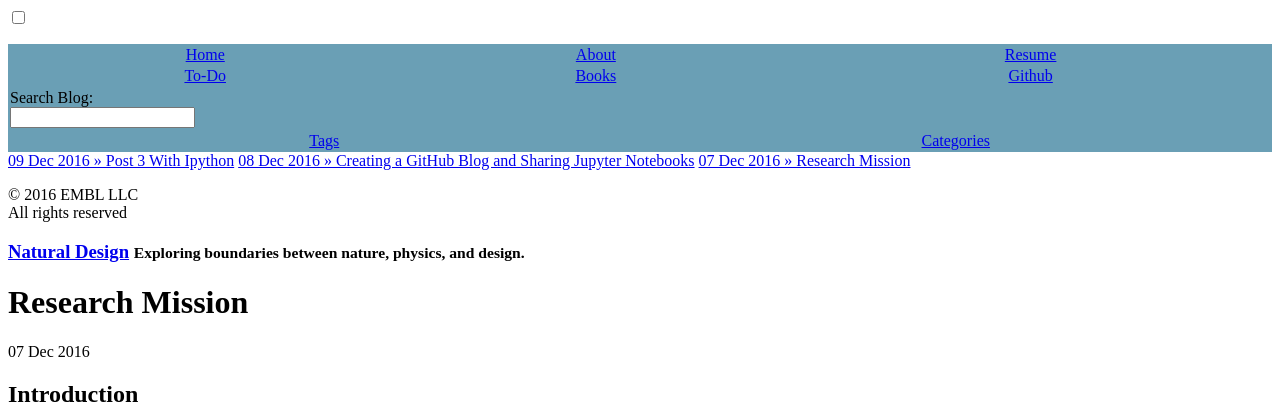
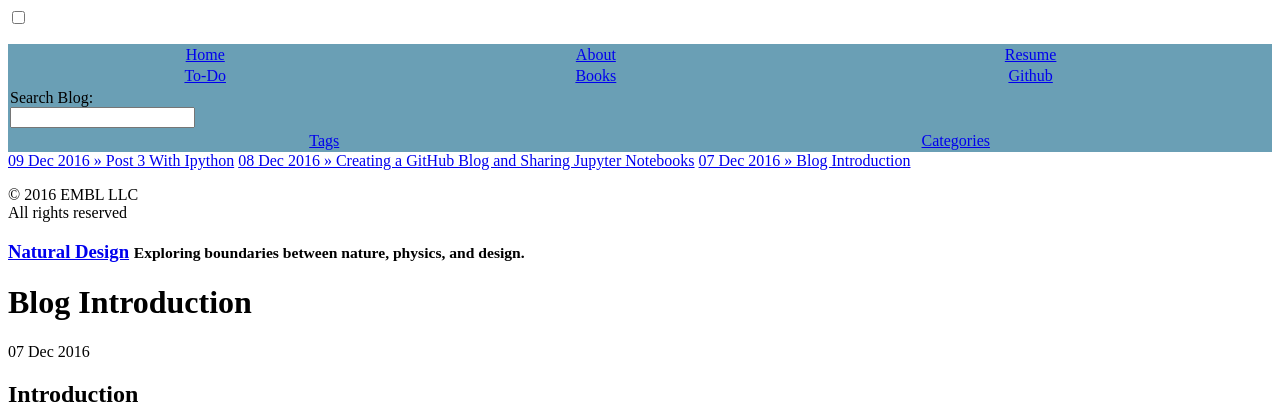
Before and after one commit to stembl/stembl.github.io, a Jekyll site: the page built from _posts/2016-12-07-blog-introduction.md, in a window 1280 px wide. Shown: the top 409 px of the page. Built offline with Jekyll 4.4.1, drawn with Linux system fonts in a browser that asks for light colours; comment, search, counter and statistics services are not loaded.

Commit message:
post 1 0.2

```diff
--- a/_posts/2016-12-07-first-post.md
+++ b/_posts/2016-12-07-blog-introduction.md
@@ -1,7 +1,7 @@
 ---
 layout: post
 published: true
-title: Research Mission
+title: Blog Introduction
 category: blog
 tags: goals
 ---
```
Also changed, not shown: _posts/2016-12-08-creating-this-post.md (renamed from _posts/2016-12-08-second-post.md).
